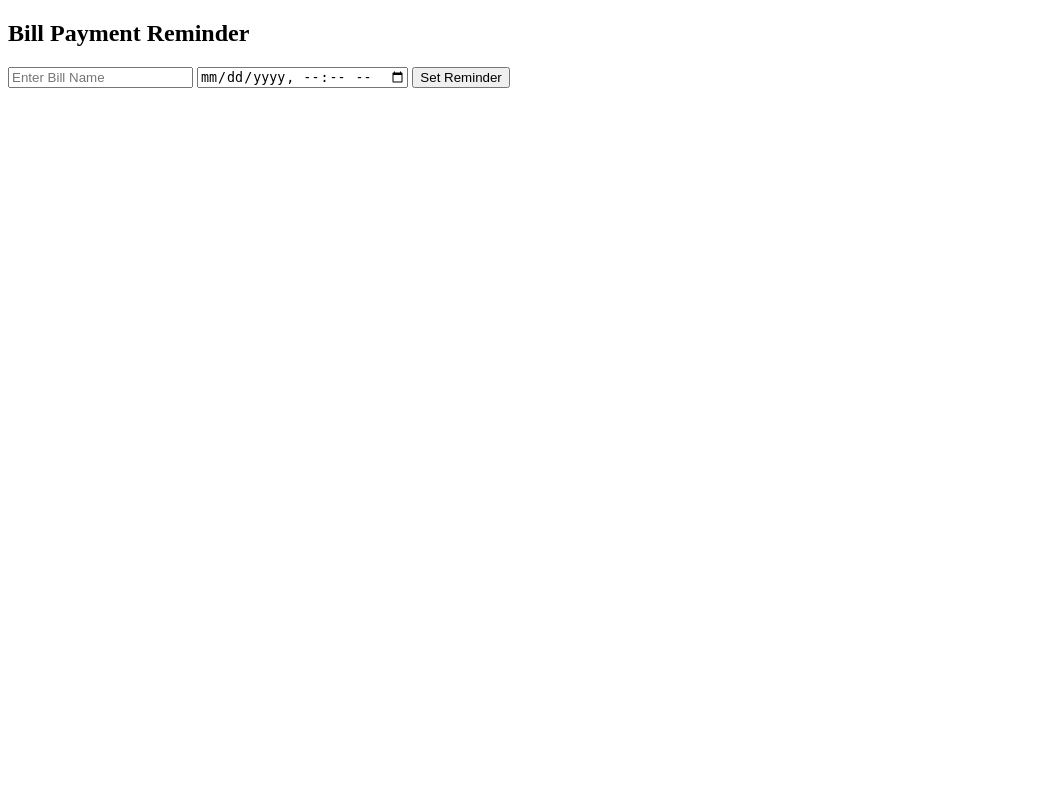
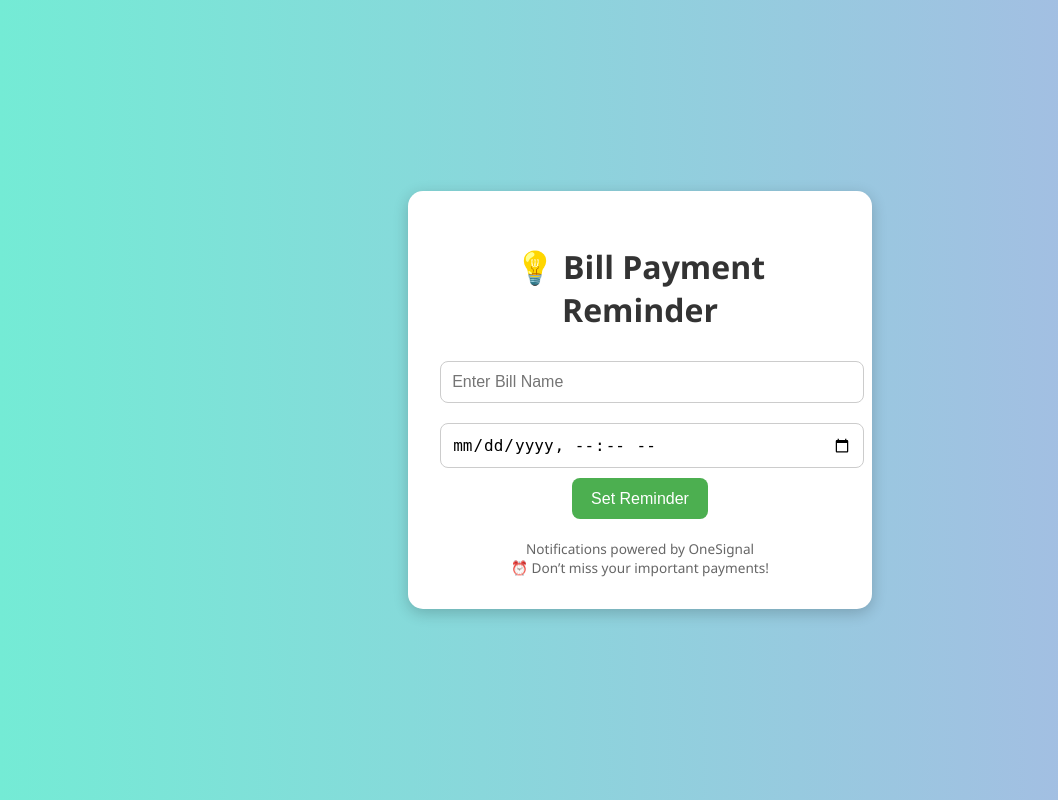
Before and after one commit to Yoganand2004/bill-reminder, a Flask app: page / in a window 1280 px wide. Shown: the whole page, without its empty margins (0-1058 px from the left). Run offline with Flask 3, Linux system fonts and the light colour scheme; some libraries are stand-ins or nearby versions.

Commit message:
Update index.html with creative design

```diff
--- a/templates/index.html
+++ b/templates/index.html
@@ -1,4 +1,4 @@
-<!DOCTYPE html>
+<!-- <!DOCTYPE html>
 <html>
 <head>
     <title>Bill Reminder</title>
@@ -13,4 +13,116 @@
     </form>
     <script src="/static/script.js"></script>
 </body>
+</html> -->
+<!DOCTYPE html>
+<html lang="en">
+<head>
+  <meta charset="UTF-8" />
+  <meta name="viewport" content="width=device-width, initial-scale=1.0" />
+  <title>Bill Payment Reminder</title>
+  <link rel="manifest" href="/manifest.json" />
+  <style>
+    body {
+      margin: 0;
+      font-family: 'Segoe UI', Tahoma, Geneva, Verdana, sans-serif;
+      background: linear-gradient(to right, #74ebd5, #acb6e5);
+      display: flex;
+      align-items: center;
+      justify-content: center;
+      height: 100vh;
+    }
+
+    .container {
+      background: white;
+      padding: 2rem;
+      border-radius: 15px;
+      box-shadow: 0 4px 15px rgba(0, 0, 0, 0.2);
+      text-align: center;
+      width: 90%;
+      max-width: 400px;
+    }
+
+    h1 {
+      margin-bottom: 20px;
+      color: #333;
+    }
+
+    input[type="text"],
+    input[type="datetime-local"] {
+      width: 100%;
+      padding: 0.7rem;
+      margin: 10px 0;
+      border: 1px solid #ccc;
+      border-radius: 8px;
+      font-size: 1rem;
+    }
+
+    button {
+      background-color: #4CAF50;
+      color: white;
+      border: none;
+      padding: 0.7rem 1.2rem;
+      font-size: 1rem;
+      border-radius: 8px;
+      cursor: pointer;
+      transition: background-color 0.3s;
+    }
+
+    button:hover {
+      background-color: #45a049;
+    }
+
+    footer {
+      margin-top: 20px;
+      font-size: 0.85rem;
+      color: #666;
+    }
+  </style>
+  <script src="https://cdn.onesignal.com/sdks/OneSignalSDK.js" async=""></script>
+  <script>
+    window.OneSignal = window.OneSignal || [];
+    OneSignal.push(function () {
+      OneSignal.init({
+        appId: "0d584f64-bf9d-4418-89d9-40c1ac5d04ba", // <-- Replace this
+      });
+    });
+  </script>
+</head>
+<body>
+  <div class="container">
+    <h1>💡 Bill Payment Reminder</h1>
+    <input type="text" id="billName" placeholder="Enter Bill Name" required />
+    <input type="datetime-local" id="reminderTime" required />
+    <button onclick="setReminder()">Set Reminder</button>
+    <footer>
+      Notifications powered by OneSignal<br />
+      ⏰ Don’t miss your important payments!
+    </footer>
+  </div>
+
+  <script>
+    function setReminder() {
+      const name = document.getElementById('billName').value;
+      const time = new Date(document.getElementById('reminderTime').value).getTime();
+      const now = new Date().getTime();
+      const delay = time - now;
+
+      if (!name || delay <= 0) {
+        alert('Enter a valid bill name and future time.');
+        return;
+      }
+
+      setTimeout(() => {
+        OneSignal.sendSelfNotification(
+          `${name} Reminder`,
+          "Time to pay your bill!",
+          'https://bill-reminder.onrender.com',
+          null
+        );
+      }, delay);
+
+      alert('Reminder set successfully!');
+    }
+  </script>
+</body>
 </html>
```
